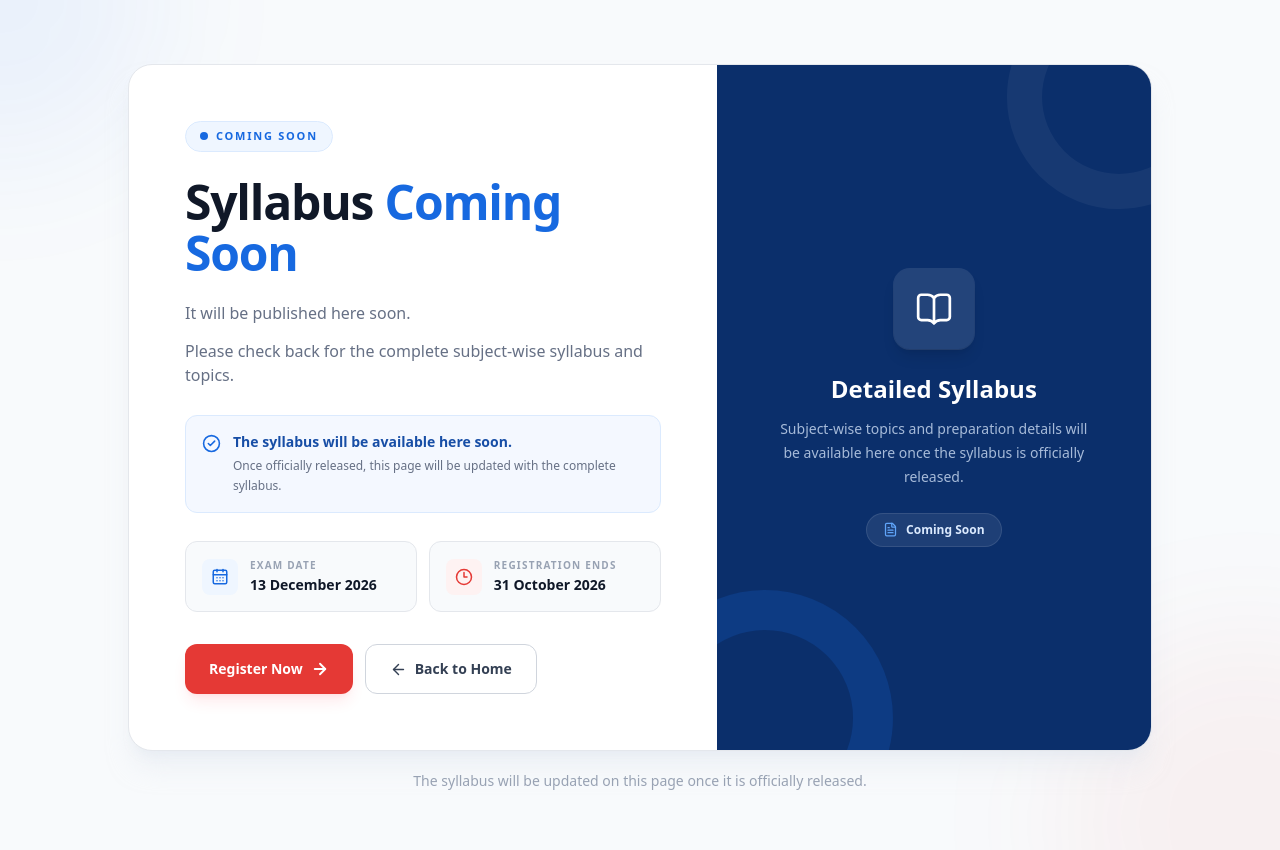
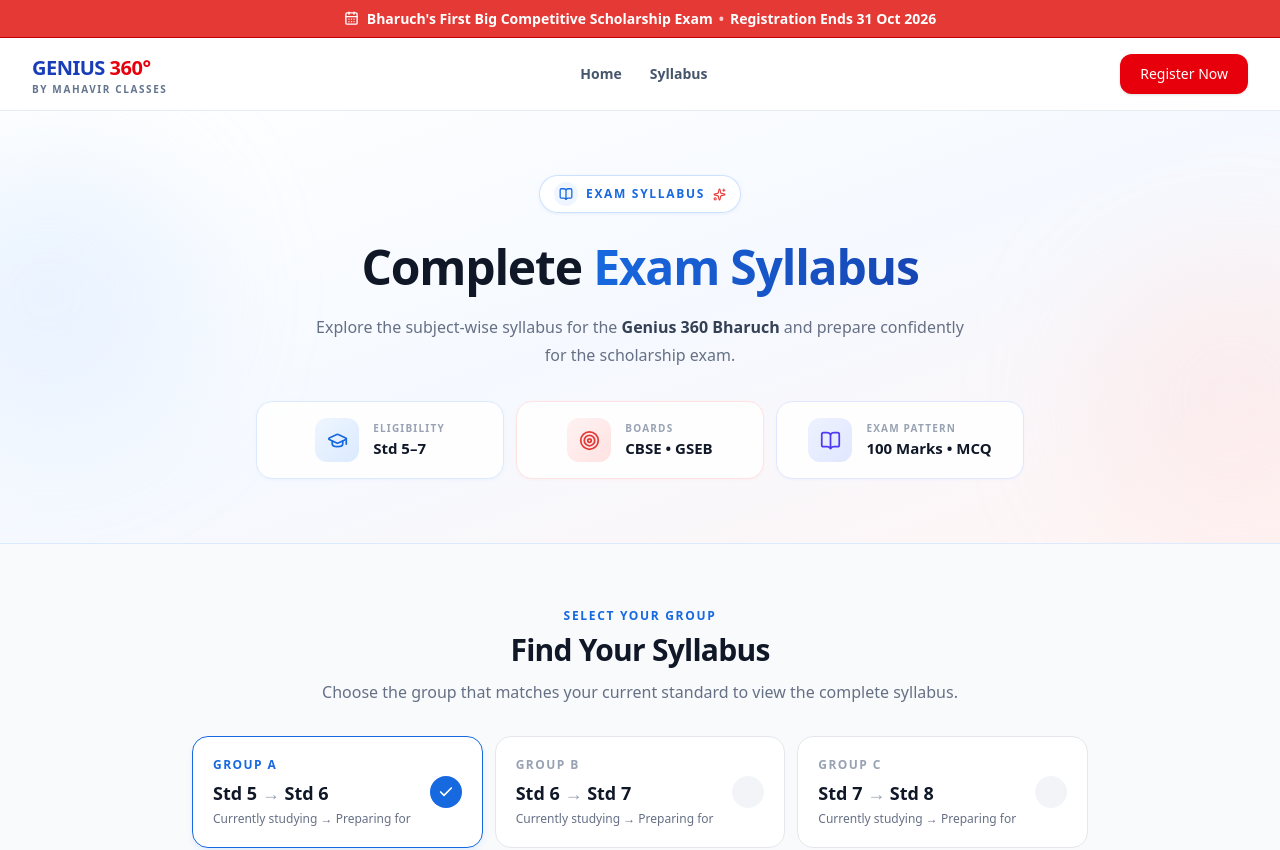
Before and after one commit to KARAN9846/genius-360-bharuch, a Next.js app: page /syllabus in a window 1280 px wide. Shown: the top 850 px of the page. Built offline with nearby package versions, Linux system fonts and the light colour scheme.

Commit message:
feat: integrate redesigned syllabus page

```diff
--- a/app/syllabus/page.tsx
+++ b/app/syllabus/page.tsx
@@ -1,9 +1,26 @@
+import AnnouncementBar from "@/components/layout/AnnouncementBar";
+
+import Navbar from "@/components/layout/Navbar";
 import SyllabusPage from "@/components/syllabus/SyllabusComingSoon";
-
+import SyllabusHero from "@/components/syllabus/SyllabusHero";
+import SyllabusGroups from "@/components/syllabus/SyllabusGroups";
+import FinalCTA from "@/components/layout/FinalCTA";
+import OfflineRegistrationLocation from "@/components/layout/OfflineRegistrationLocation";
+import Footer from "@/components/layout/Footer";
+SyllabusHero;
 export default function Home() {
   return (
     <>
-      <SyllabusPage />
+      <AnnouncementBar />
+      <Navbar />
+      <main>
+        <SyllabusHero />
+        {/* <SyllabusPage /> */}
+        <SyllabusGroups />
+        <FinalCTA />
+        <OfflineRegistrationLocation />
+        <Footer />
+      </main>
     </>
   );
 }
```
